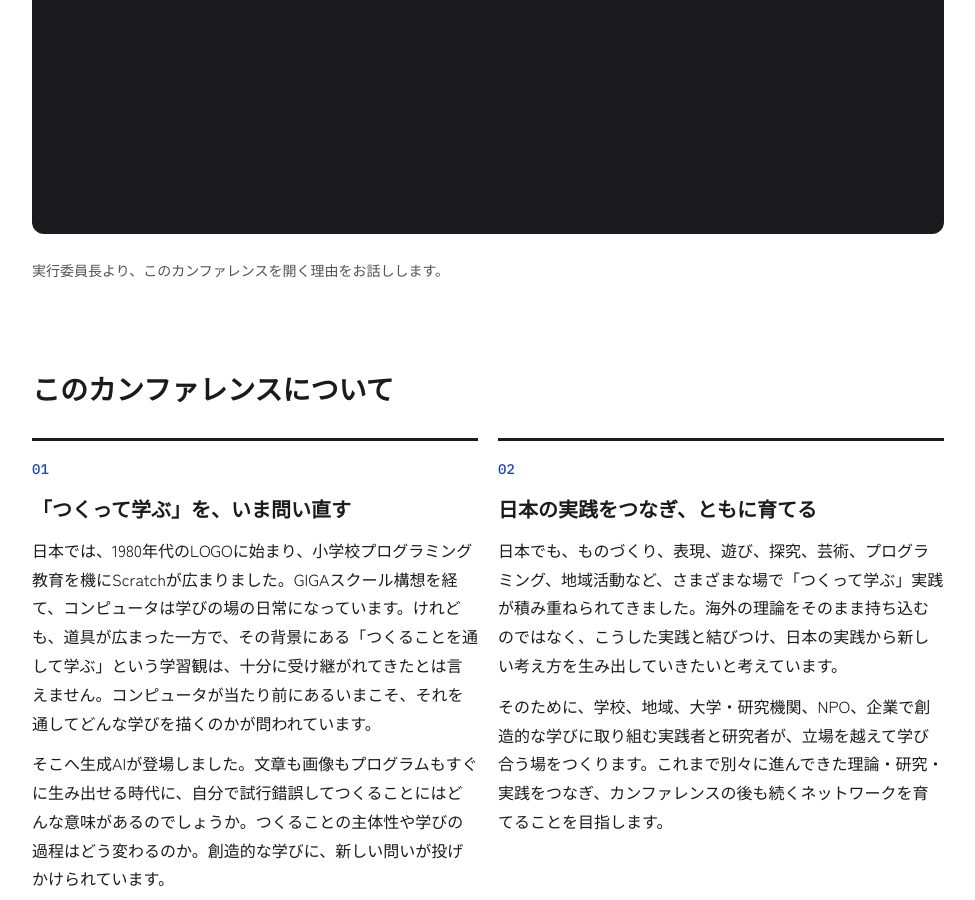
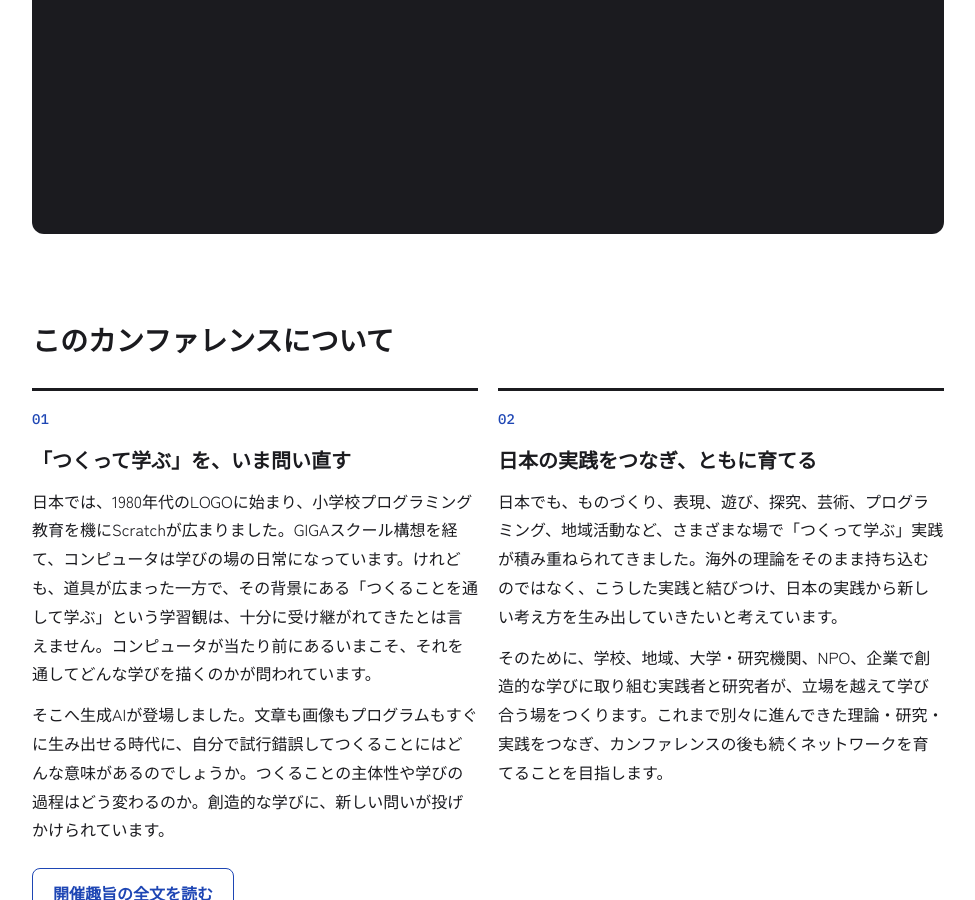
Before and after one commit to clc-japan/2027, a Jekyll site: the page built from index.md, in a window 1280 px wide and 900 px high, scrolled down 1002 px. Shown: the whole window, without its empty margins (152-1127 px from the left). Built offline with Jekyll 4.4.1, drawn with Linux system fonts in a browser that asks for light colours.

Commit message:
趣旨説明動画の説明文を削除
Co-Authored-By: Claude Opus 5.5 <noreply@anthropic.com>
Claude-Session: https://claude.ai/code/session_01XZR31dZMqZXTFMdFWtqVLJ

```diff
--- a/_layouts/default.html
+++ b/_layouts/default.html
@@ -103,7 +103,7 @@ footer .wrap{display:flex;flex-wrap:wrap;justify-content:space-between;gap:12px;
       <div class="soon">趣旨説明動画は準備中です</div>
       {% endif %}
     </div>
-    <p class="note">{{ page.video_caption | escape }}</p>
+    {% if page.video_caption and page.video_caption != "" %}<p class="note">{{ page.video_caption | escape }}</p>{% endif %}
   </section>
 
   <section>
--- a/index.md
+++ b/index.md
@@ -22,7 +22,7 @@ lead: "学校・地域・大学・NPO・企業で「つくることを通した
 # 空欄 "" のあいだは「準備中」と表示されます。
 video_youtube_id: ""
 video_title: "3分でわかる CLCJ 2027"
-video_caption: "実行委員長より、このカンファレンスを開く理由をお話しします。"
+video_caption: ""
 
 # --- このカンファレンスについて(要約・2つの柱) ---
 about:
```
